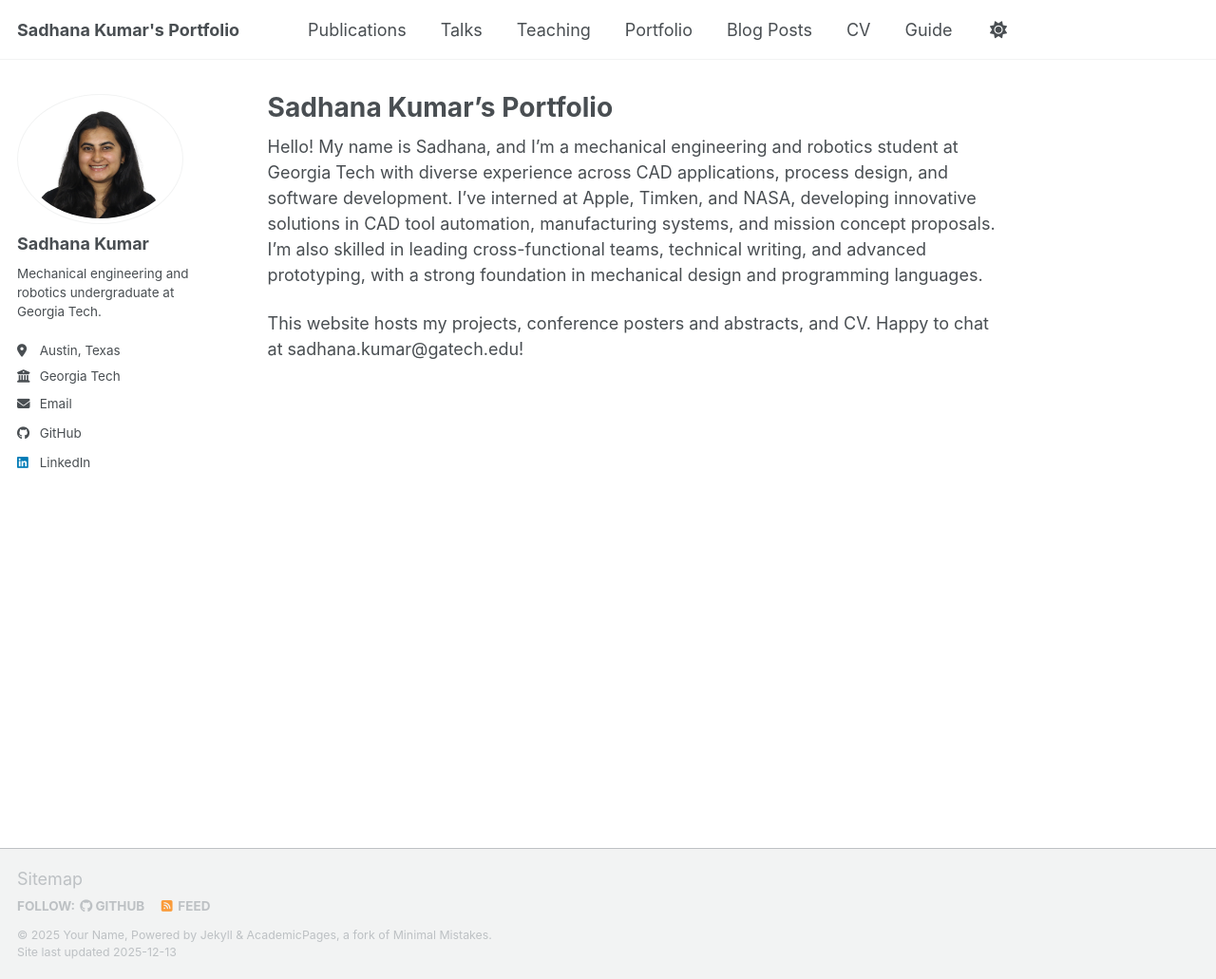
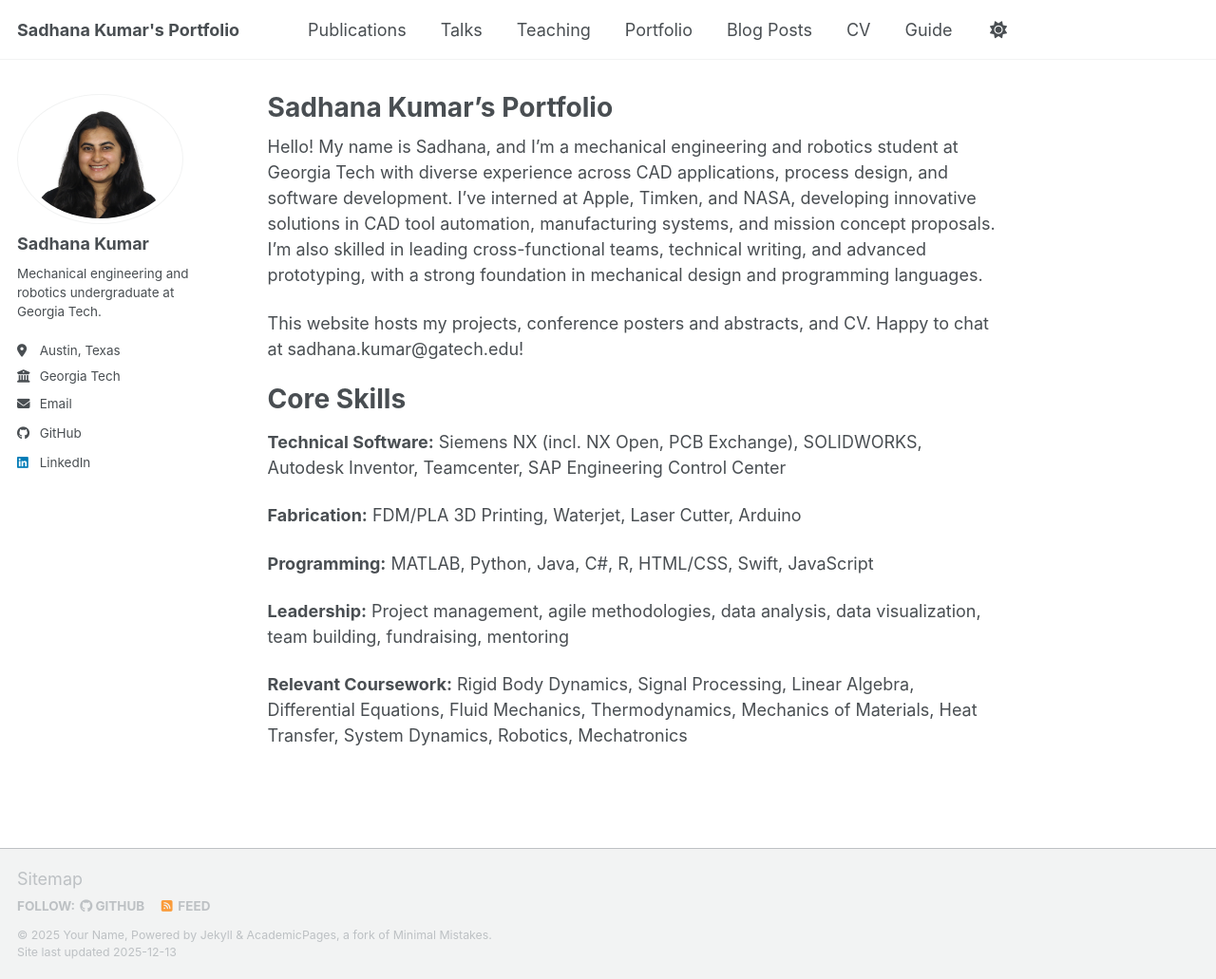
Before and after one commit to s-kumar72/s-kumar72.github.io, a Jekyll site: the page built from _pages/about.md, in a window 1280 px wide and 1031 px high. Shown: the whole window at 95% size. Built offline with Jekyll 4.4.1, drawn with Linux system fonts in a browser that asks for light colours; a script bundle is joined from its source files by our own code; library files that are not in the unit come from our copies.

Commit message:
Update about.md

```diff
--- a/_pages/about.md
+++ b/_pages/about.md
@@ -6,7 +6,18 @@ redirect_from:
   - /about/
   - /about.html
 ---
-
 Hello! My name is Sadhana, and I'm a mechanical engineering and robotics student at Georgia Tech with diverse experience across CAD applications, process design, and software development. I've interned at Apple, Timken, and NASA, developing innovative solutions in CAD tool automation, manufacturing systems, and mission concept proposals. I'm also skilled in leading cross-functional teams, technical writing, and advanced prototyping, with a strong foundation in mechanical design and programming languages.
 
 This website hosts my projects, conference posters and abstracts, and CV. Happy to chat at sadhana.kumar@gatech.edu!
+
+Core Skills
+===========
+**Technical Software:** Siemens NX (incl. NX Open, PCB Exchange), SOLIDWORKS, Autodesk Inventor, Teamcenter, SAP Engineering Control Center
+
+**Fabrication:** FDM/PLA 3D Printing, Waterjet, Laser Cutter, Arduino
+
+**Programming:** MATLAB, Python, Java, C#, R, HTML/CSS, Swift, JavaScript
+
+**Leadership:** Project management, agile methodologies, data analysis, data visualization, team building, fundraising, mentoring
+
+**Relevant Coursework:** Rigid Body Dynamics, Signal Processing, Linear Algebra, Differential Equations, Fluid Mechanics, Thermodynamics, Mechanics of Materials, Heat Transfer, System Dynamics, Robotics, Mechatronics
```
